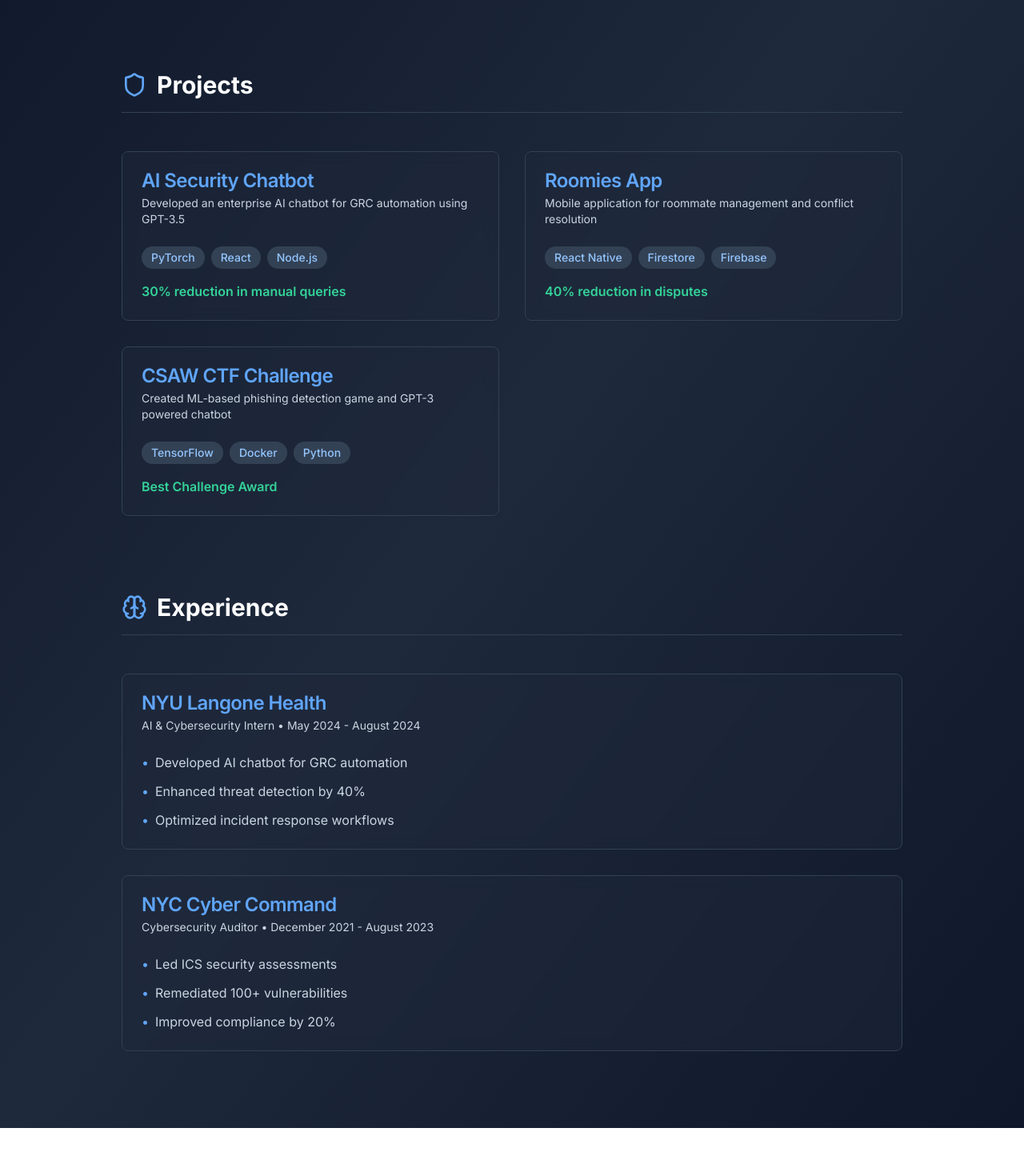
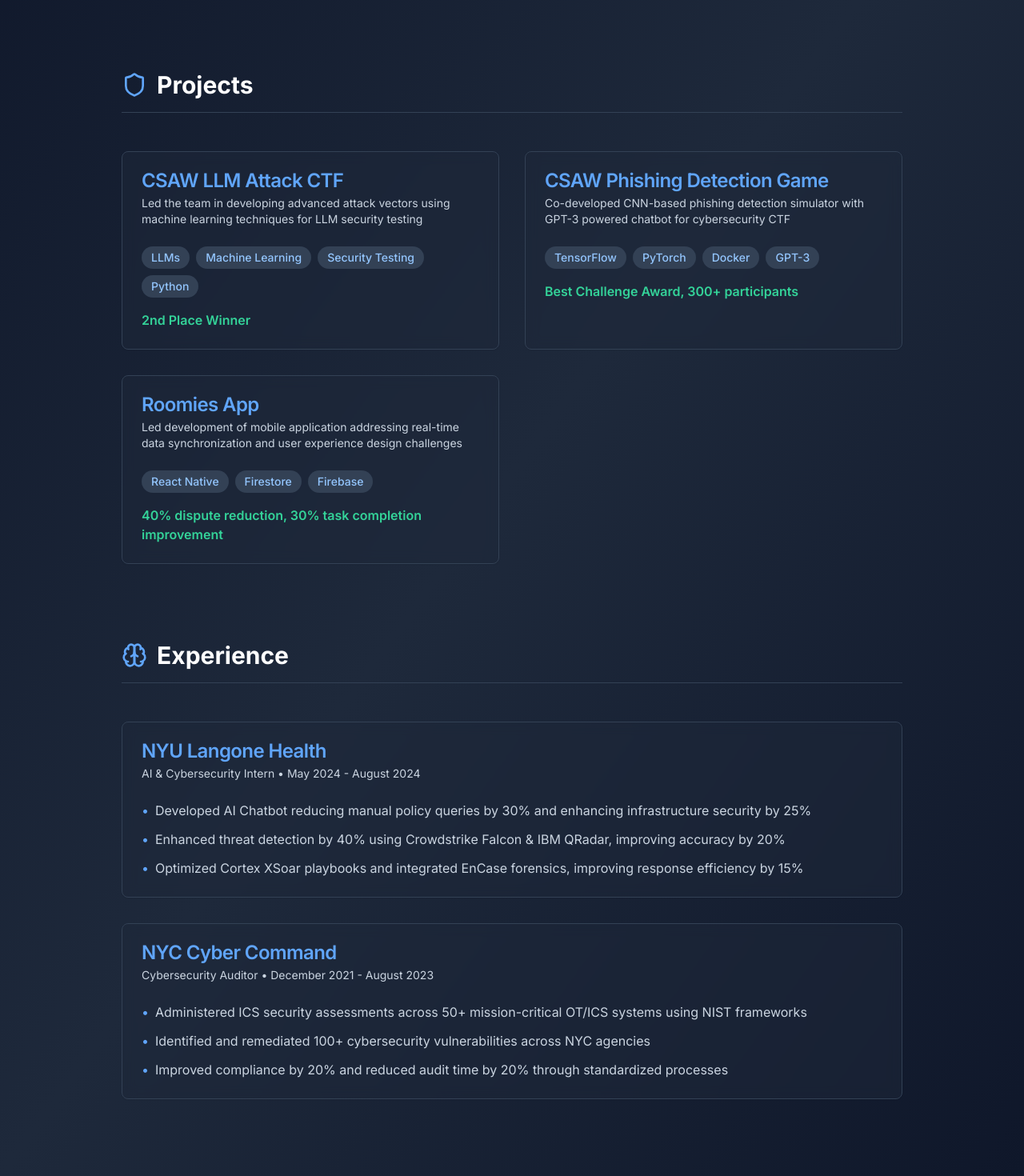
Before and after one commit to esamnyu/personal_portfolio, a Next.js app: page / in a window 1280 px wide. Shown: the part 284-1754 px from the top of the page at 80% size. Before the commit the page ends 1694 px from the top, so only its background shows below. Built offline with nearby package versions, Linux system fonts and the light colour scheme.

Commit message:
Initial commit: Portfolio website with particle effects

```diff
--- a/src/components/Portfolio.tsx
+++ b/src/components/Portfolio.tsx
@@ -18,22 +18,22 @@
 
   const projects = [
     {
-      title: "AI Security Chatbot",
-      description: "Developed an enterprise AI chatbot for GRC automation using GPT-3.5",
-      tech: ["PyTorch", "React", "Node.js"],
-      metrics: "30% reduction in manual queries"
+      title: "CSAW LLM Attack CTF",
+      description: "Led the team in developing advanced attack vectors using machine learning techniques for LLM security testing",
+      tech: ["LLMs", "Machine Learning", "Security Testing", "Python"],
+      metrics: "2nd Place Winner"
+    },
+    {
+      title: "CSAW Phishing Detection Game",
+      description: "Co-developed CNN-based phishing detection simulator with GPT-3 powered chatbot for cybersecurity CTF",
+      tech: ["TensorFlow", "PyTorch", "Docker", "GPT-3"],
+      metrics: "Best Challenge Award, 300+ participants"
     },
     {
       title: "Roomies App",
-      description: "Mobile application for roommate management and conflict resolution",
+      description: "Led development of mobile application addressing real-time data synchronization and user experience design challenges",
       tech: ["React Native", "Firestore", "Firebase"],
-      metrics: "40% reduction in disputes"
-    },
-    {
-      title: "CSAW CTF Challenge",
-      description: "Created ML-based phishing detection game and GPT-3 powered chatbot",
-      tech: ["TensorFlow", "Docker", "Python"],
-      metrics: "Best Challenge Award"
+      metrics: "40% dispute reduction, 30% task completion improvement"
     }
   ];
 
@@ -43,9 +43,9 @@
       role: "AI & Cybersecurity Intern",
       date: "May 2024 - August 2024",
       highlights: [
-        "Developed AI chatbot for GRC automation",
-        "Enhanced threat detection by 40%",
-        "Optimized incident response workflows"
+        "Developed AI Chatbot reducing manual policy queries by 30% and enhancing infrastructure security by 25%",
+        "Enhanced threat detection by 40% using Crowdstrike Falcon & IBM QRadar, improving accuracy by 20%",
+        "Optimized Cortex XSoar playbooks and integrated EnCase forensics, improving response efficiency by 15%"
       ]
     },
     {
@@ -53,9 +53,9 @@
       role: "Cybersecurity Auditor",
       date: "December 2021 - August 2023",
       highlights: [
-        "Led ICS security assessments",
-        "Remediated 100+ vulnerabilities",
-        "Improved compliance by 20%"
+        "Administered ICS security assessments across 50+ mission-critical OT/ICS systems using NIST frameworks",
+        "Identified and remediated 100+ cybersecurity vulnerabilities across NYC agencies",
+        "Improved compliance by 20% and reduced audit time by 20% through standardized processes"
       ]
     }
   ];
```
